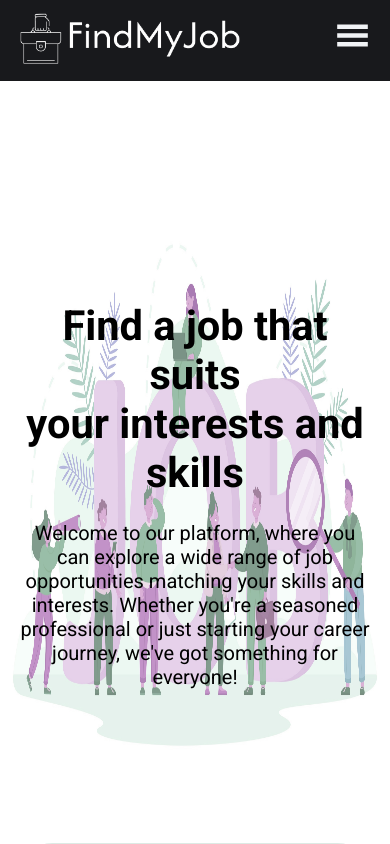
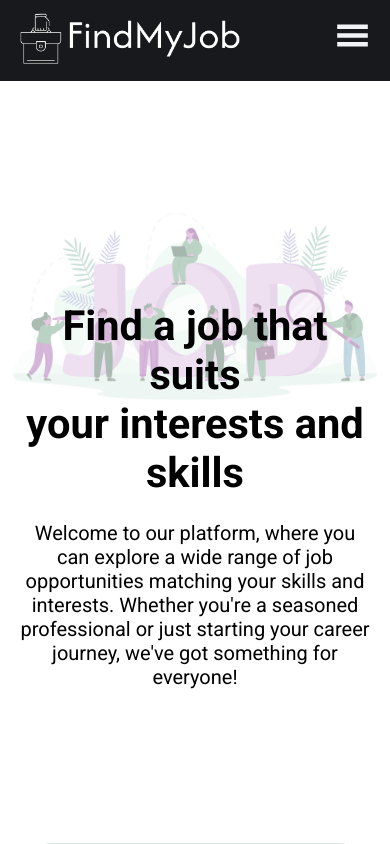
Before and after one commit to shahbaz-athwal/find-my-job, a React (Vite) app in the folder frontend/: page / in a window 390 px wide. Shown: the top 844 px of the page. Built offline with nearby package versions, Linux system fonts and the light colour scheme; no server answers.

Commit message:
hero image fix

```diff
--- a/frontend/src/App.css
+++ b/frontend/src/App.css
@@ -277,7 +277,8 @@ p {
 }
 .heroSection .container .image img {
   width: 100%;
-  height: 100%;
+  height: auto;
+  object-fit: cover;
 }
 .heroSection .details {
   display: flex;
@@ -341,9 +342,12 @@ p {
     position: absolute;
     top: 0;
     left: 0;
-    opacity: 0.6;
+    opacity: 0.4;
     width: 100%;
     height: 100%;
+    object-fit: cover;
+    max-width: 100%;
+    overflow: hidden;
   }
 }
 @media (max-width: 950px) {
```
